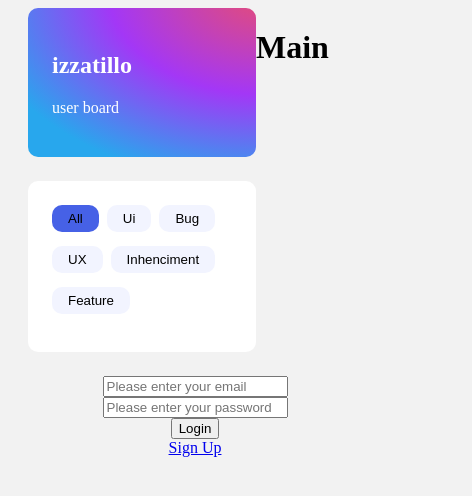
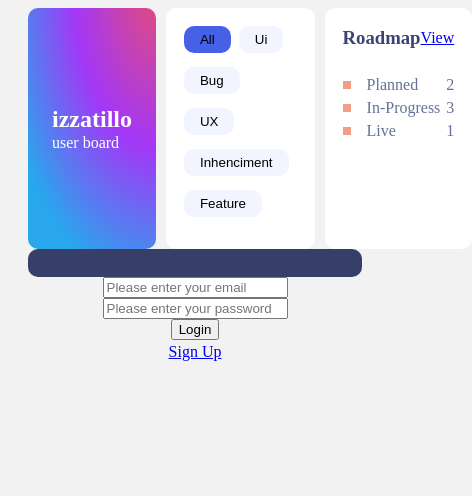
Before and after one commit to sadirov4647/feedback-product, a Vue app: page /signIn in a window 390 px wide. Shown: the top 496 px of the page, 472 px wide, since content can reach past the window. Built offline with nearby package versions, Linux system fonts and the light colour scheme.

Commit message:
main page

```diff
--- a/src/App.vue
+++ b/src/App.vue
@@ -28,6 +28,8 @@
 <style>
   body{
     background: #F2F2F2;
+    font-size: 16px;
+    line-height: 23px;
   }
   .container{
     max-width: 1150;
@@ -42,4 +44,11 @@
   .left{
     margin-right: 30px;
   }
+
+
+  @media only screen and (max-width:700px){
+    .home{
+      flex-direction: column;
+    }
+  }
 </style>
--- a/src/components/left-features/FilterFeatures.vue
+++ b/src/components/left-features/FilterFeatures.vue
@@ -28,7 +28,7 @@ export default {
     .filter-wrapper{
         padding: 24px;
         background-color: #fff;
-        max-width: 180px;
+        max-width: 255px;
         margin-top: 24px;
         margin-bottom: 24px;
         border-radius: 10px;
@@ -39,6 +39,10 @@ export default {
       border: none;
       border-radius: 10px;
       margin-bottom: 14px;
+      cursor: pointer;
+    }
+    .filter-btn:hover{
+      background-color: #CFD7FF;
     }
     .filter-btn:not(:last-child){
       margin-right: 8px;
@@ -46,4 +50,21 @@ export default {
     .active{
       background-color: #4661E6;
     }
+
+    @media screen and (max-width:700px) and (min-width:591px) {
+      .filter-wrapper{
+        margin: 0;
+        max-width: 175px;
+        margin-right: 10px;
+      }
+    }
+
+    @media screen and (max-width:590px){
+      .filter-wrapper{
+        margin: 0;
+        margin-right: 10px;
+        padding: 18px;
+        max-width: 150px;
+      }
+    }
 </style>
--- a/src/components/left-features/Roadmap.vue
+++ b/src/components/left-features/Roadmap.vue
@@ -2,8 +2,22 @@
     <div class="roadmap">
         <div class="roadmap-header">
             <h3>Roadmap</h3>
-            <router-link>View</router-link>
+            <router-link to="view">View</router-link>
         </div>
+        <ul class="roadmap-list">
+            <li class="roadmap-list__item">
+                <p class="roadmap-para">Planned</p>
+                <span>2</span>
+            </li>
+            <li class="roadmap-list__item">
+                <p class="roadmap-para">In-Progress</p>
+                <span>3</span>
+            </li>
+            <li class="roadmap-list__item">
+                <p class="roadmap-para">Live</p>
+                <span>1</span>
+            </li>
+        </ul>
     </div>
 </template>
 
@@ -18,8 +32,52 @@
         padding: 24px;
         background-color: #fff;
         border-radius: 10px;
+        max-width: 255px;
     }
     h3{
         color: #3A4374;
+        margin: 0;
+    }
+    .roadmap-header{
+        margin-bottom: 24px;
+        display: flex;
+        justify-content: space-between;
+        align-items: center;
+    }
+    .roadmap-list{
+        list-style-type: none;
+        color: #647196;
+        padding: 0;
+        margin: 0;
+    }
+    .roadmap-list__item{
+        display: flex;
+        align-items: center;
+    }
+    .roadmap-list__item span{
+        margin-left: auto;
+    }
+    .roadmap-para{
+        margin: 0;
+    }
+    .roadmap-list__item::before{
+        content: "";
+        background: #F49F85;
+        width: 8px;
+        height: 8px;
+        margin-right: 16px;
+    }
+
+    @media screen and (max-width:700px) and (min-width:591px) {
+        .roadmap{
+            width: 175px;
+        }
+    }
+    @media screen and (max-width:590px){
+      .roadmap{
+        padding: 18px;
+        widows: 150px;
+        flex-grow: 1;
+      }
     }
 </style>
--- a/src/components/left-features/UserInfo.vue
+++ b/src/components/left-features/UserInfo.vue
@@ -18,11 +18,29 @@
         background: radial-gradient(128.88% 128.88% at 103.9% -10.39%, #E84D70 0%, #A337F6 53.09%, #28A7ED 100%);
         border-radius: 10px;
         padding: 24px;
+        padding-top: 100px;
+        max-width: 255px;
     }
     .user-name{
         color: #fff;
+        margin: 0;
     }
     .user-board{
         color: #fff;
+        margin: 0;
+    }
+
+    @media screen and (max-width:700px) and (min-width:591px) {
+        .about-user{
+            width: 130px;
+            margin-right: 10px;
+        }
+    }
+
+    @media screen and (max-width:590px){
+      .about-user{
+        margin-right: 10px;
+        max-width: 150px;
+      }
     }
 </style>
--- /dev/null
+++ b/src/components/main-features/MainHeader.vue
@@ -0,0 +1,19 @@
+<template>
+    <div class="main-header">
+
+    </div>
+</template>
+
+<script>
+    export default {
+        name:'MainHeader'
+    }
+</script>
+
+<style scoped>
+    .main-header{
+        background-color: #373F68;
+        padding: 14px 24px;
+        border-radius: 10px;
+    }
+</style>
--- a/src/views/main/LeftSide.vue
+++ b/src/views/main/LeftSide.vue
@@ -2,21 +2,31 @@
   <div class="left-side">
     <UserInfo/>
     <FilterFeatures/>
+    <Roadmap/>
   </div>
 </template>
 
 <script>
 import UserInfo from '../../components/left-features/UserInfo.vue'
 import FilterFeatures from '../../components/left-features/FilterFeatures.vue'
+import Roadmap from '../../components/left-features/Roadmap.vue'
     export default {
       name:'LeftSide',
       components:{
         UserInfo,
-        FilterFeatures
+        FilterFeatures,
+        Roadmap
       }
     }
 </script>
 
 <style scoped>
-
+  .left-side{
+    margin-right: 30px;
+  }
+  @media screen and (max-width:700px) {
+    .left-side{
+      display: flex;
+    }
+  }
 </style>
--- a/src/views/main/Main.vue
+++ b/src/views/main/Main.vue
@@ -1,13 +1,21 @@
 <template>
   <div class="main-side">
-    <h1>Main</h1>
+    <MainHeader/>
   </div>
 </template>
 
 <script>
-// @ is an alias to /src
+import MainHeader from '../../components/main-features/MainHeader.vue'
 export default {
   name: "Main",
-  components: {},
+  components: {
+    MainHeader
+  },
 };
 </script>
+
+<style>
+  .main-side{
+    flex-grow: 1;
+  }
+</style>
```
Also changed, not shown: src/assets/Vector.png (added), src/assets/logo.png (deleted).
